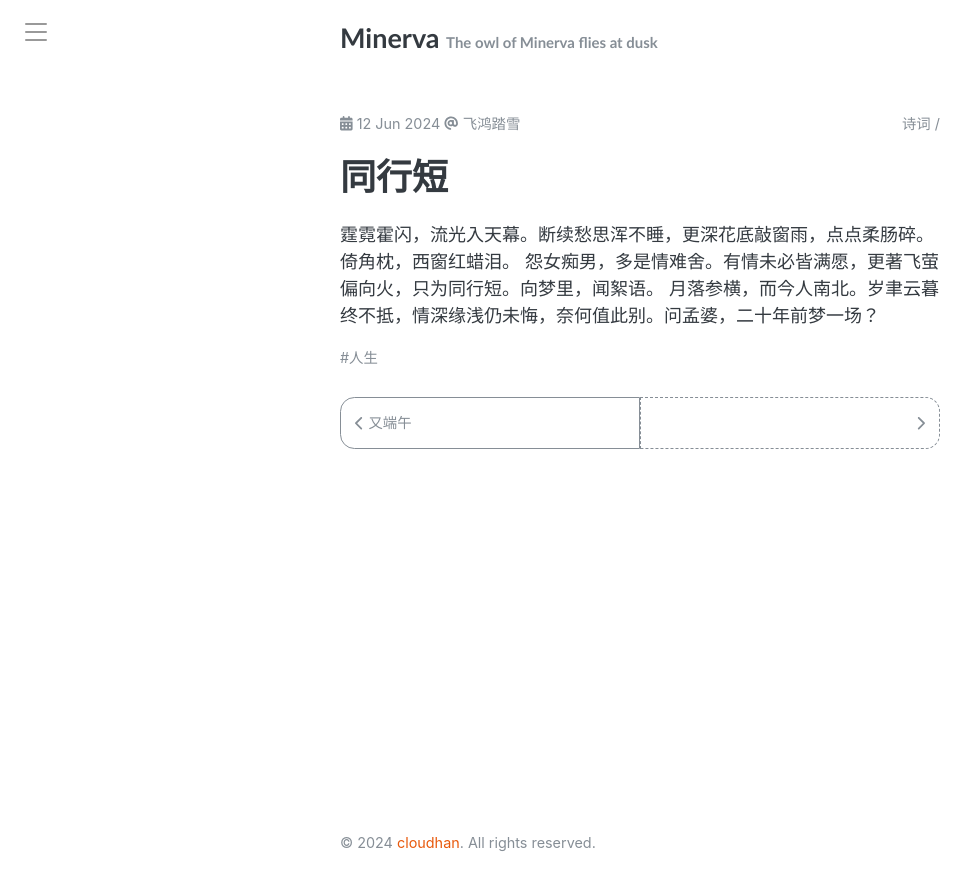
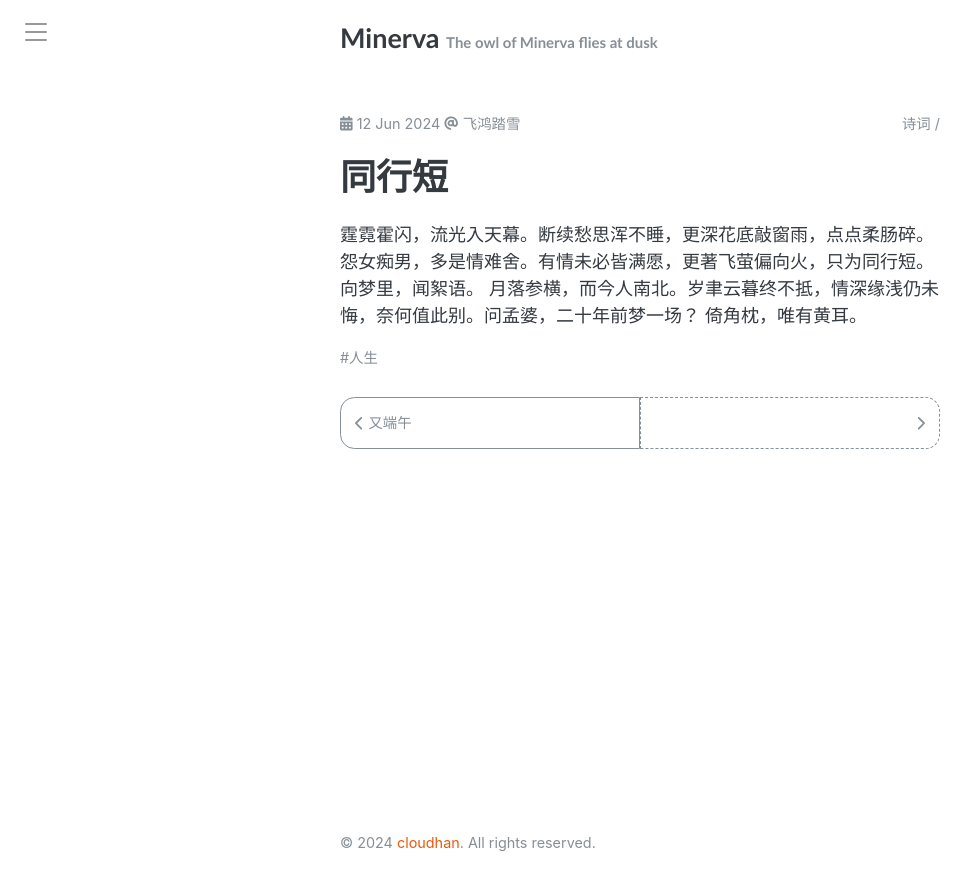
Before and after one commit to symphonyh/symphonyh.github.io, a Jekyll site: the page built from _posts/2024-06-12-txd.md, in a window 1280 px wide. Shown: the top 890 px of the page, without its empty margins (0-978 px from the left). Built offline with Jekyll 4.4.1, drawn with Linux system fonts in a browser that asks for light colours; comment, search, counter and statistics services are not loaded.

Commit message:
更新 2024-06-12-txd.md

```diff
--- a/_posts/2024-06-12-txd.md
+++ b/_posts/2024-06-12-txd.md
@@ -6,6 +6,6 @@ categories: [诗词]
 tags: [人生]
 comments: true
 ---
-霆霓霍闪，流光入天幕。断续愁思浑不睡，更深花底敲窗雨，点点柔肠碎。 倚角枕，西窗红蜡泪。
+霆霓霍闪，流光入天幕。断续愁思浑不睡，更深花底敲窗雨，点点柔肠碎。
 怨女痴男，多是情难舍。有情未必皆满愿，更著飞萤偏向火，只为同行短。向梦里，闻絮语。
-月落参横，而今人南北。岁聿云暮终不抵，情深缘浅仍未悔，奈何值此别。问孟婆，二十年前梦一场？
+月落参横，而今人南北。岁聿云暮终不抵，情深缘浅仍未悔，奈何值此别。问孟婆，二十年前梦一场？ 倚角枕，唯有黄耳。
```
